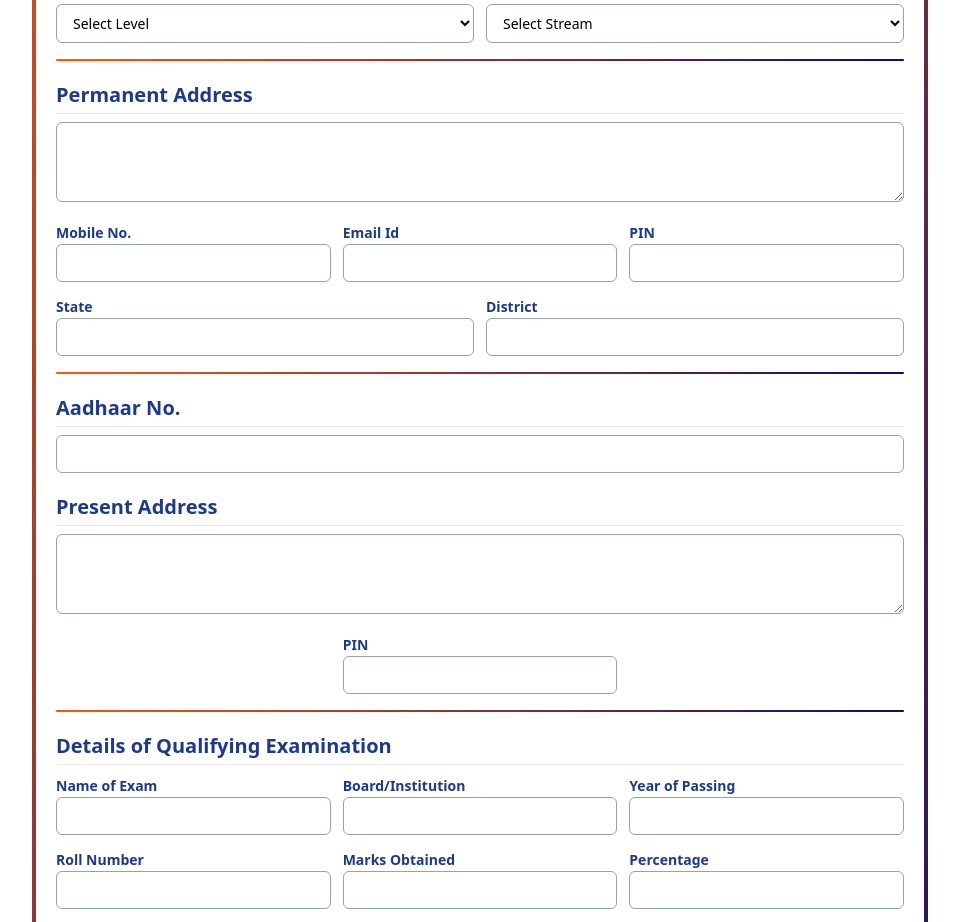
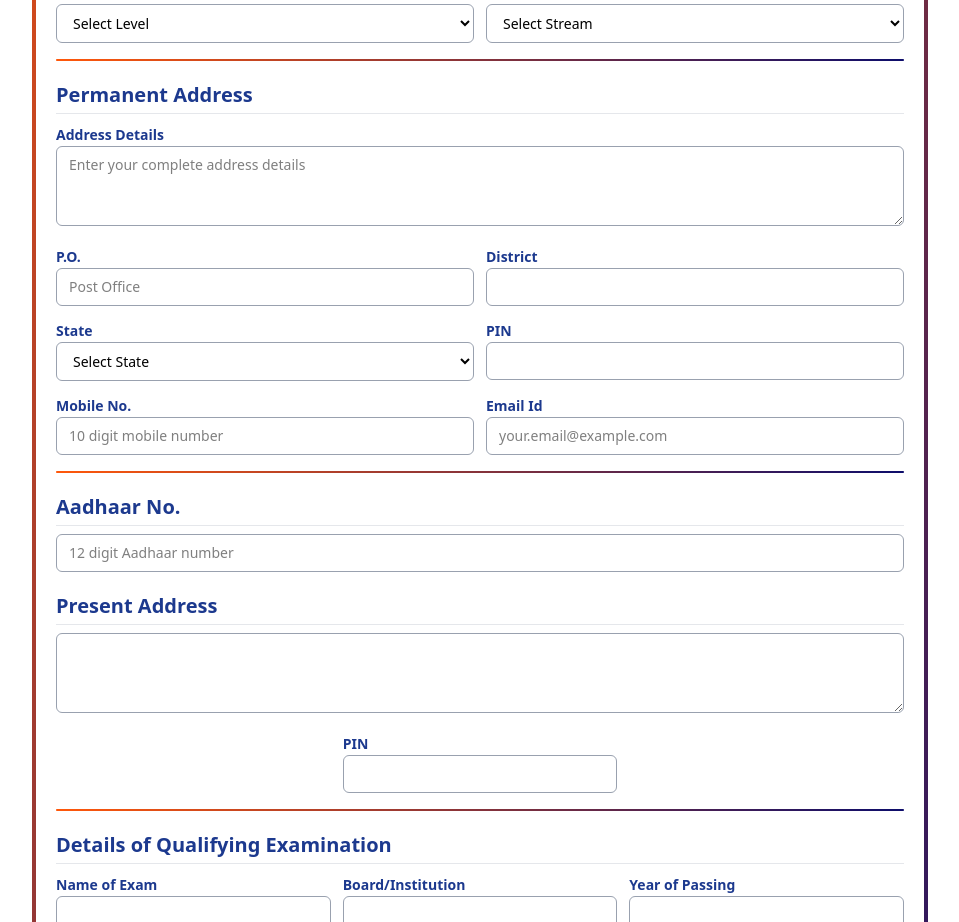
Before and after one commit to SudeepAcharjee/DBOS, a React (Vite) app: page / in a window 1280 px wide. Shown: the part 1001-1923 px from the top of the page, without its empty margins (160-1119 px from the left). Built offline with nearby package versions, Linux system fonts and the light colour scheme.

Commit message:
form update

```diff
--- a/src/components/Form.jsx
+++ b/src/components/Form.jsx
@@ -32,9 +32,12 @@ const Form = () => {
     "non-langSubject": [],
     addSubject: [],
     permanentAddress: "",
+    po: "",
+    district: "",
+    state: "",
+    permanentPin: "",
     mobile: "",
     email: "",
-    permanentPin: "",
     aadhaar: "",
     presentAddress: "",
     presentPin: "",
@@ -53,8 +56,6 @@ const Form = () => {
     centerCode: "",
     coordinatorName: "",
     coordinatorCode: "",
-    state: "",
-    district: "",
   };
   const [form, setForm] = useState(initialForm);
   // Declaration checks (must be accepted to submit)
@@ -112,8 +113,9 @@ const Form = () => {
   const nonLangSubject = form["non-langSubject"] || [];
   const addSubject = form.addSubject || [];
 
-  // Subject options based on admission level
-  const subjectOptions = {
+  // Subject options based on admission level and stream
+  const getSubjectOptions = (admissionLevel, stream) => {
+    const baseOptions = {
       "Secondary (10th)": {
         language: ["Hindi", "English", "Bengali", "Assamese"],
         nonLanguage: ["Mathematics", "Science", "Social Science"],
@@ -121,26 +123,7 @@ const Form = () => {
       },
       "Sr. Secondary (12th)": {
         language: ["Hindi", "English", "Sanskrit", "Bengali", "Assamese"],
-      nonLanguage: [
-        "Mathematics",
-        "Home Science*",
-        "Psychology*",
-        "Geography*",
-        "Economics",
-        "Business Studies",
-        "Physics*",
-        "History",
-        "Environmental Science*",
-        "Chemistry*",
-        "Political Science",
-        "Biology*",
-        "Accountancy",
-        "Introduction to Law",
-        "Computer Science*",
-        "Sociology",
-        "Tourism",
-        "Physical Education and Yoga*",
-      ],
+        nonLanguage: [],
         additional: [
           "Computer Science",
           "Data Entry Operator",
@@ -150,28 +133,144 @@ const Form = () => {
       },
     };
 
+    // For 12th standard, show stream-specific subjects
+    if (admissionLevel === "Sr. Secondary (12th)" && stream) {
+      const streamSubjects = {
+        "Non-Medical": [
+          "Physics",
+          "Chemistry",
+          "Biology",
+          "Mathematics",
+          "Computer Science",
+          "Environmental Science",
+          "Home Science",
+          "Psychology",
+        ],
+        Medical: [
+          "Physics",
+          "Chemistry",
+          "Biology",
+          "Mathematics",
+          "Computer Science",
+          "Environmental Science",
+          "Home Science",
+          "Psychology",
+        ],
+        Commerce: [
+          "Accountancy",
+          "Business Studies",
+          "Economics",
+          "Introduction to Law",
+        ],
+        Arts: [
+          "History",
+          "Geography",
+          "Political Science",
+          "Sociology",
+          "Tourism",
+          "Physical Education and Yoga",
+        ],
+      };
+
+      baseOptions["Sr. Secondary (12th)"].nonLanguage =
+        streamSubjects[stream] || [];
+    }
+
+    return baseOptions[admissionLevel] || baseOptions["Secondary (10th)"];
+  };
+
+  const subjectOptions = getSubjectOptions(form.admissionfor, form.stream);
+
   // Dropdown options
   const genderOptions = ["Male", "Female", "Other"];
   const admissionForOptions = ["Secondary (10th)", "Sr. Secondary (12th)"];
   const casteOptions = ["General", "SC", "ST", "OBC", "MOBC"];
   const religionOptions = [
     "Hindu",
-    "Muslim",
+    "Islam",
     "Christian",
     "Sikh",
     "Buddhist",
     "Jain",
     "Other",
   ];
-  const maritalStatusOptions = ["Single", "Married", "Divorced", "Widowed"];
+  const maritalStatusOptions = ["Married", "Unmarried", "Divorced", "Widowed"];
   const streamOptions = ["Arts", "Commerce", "Non-Medical", "Medical"];
   const sessionOptions = ["December", "January"];
   const mediumOptions = ["English", "Hindi"];
   const modeOptions = ["Virtual Mode"];
 
+  const stateOptions = [
+    "Andhra Pradesh",
+    "Arunachal Pradesh",
+    "Assam",
+    "Bihar",
+    "Chhattisgarh",
+    "Goa",
+    "Gujarat",
+    "Haryana",
+    "Himachal Pradesh",
+    "Jharkhand",
+    "Karnataka",
+    "Kerala",
+    "Madhya Pradesh",
+    "Maharashtra",
+    "Manipur",
+    "Meghalaya",
+    "Mizoram",
+    "Nagaland",
+    "Odisha",
+    "Punjab",
+    "Rajasthan",
+    "Sikkim",
+    "Tamil Nadu",
+    "Telangana",
+    "Tripura",
+    "Uttar Pradesh",
+    "Uttarakhand",
+    "West Bengal",
+    "Andaman and Nicobar Islands",
+    "Chandigarh",
+    "Dadra and Nagar Haveli and Daman and Diu",
+    "Delhi",
+    "Jammu and Kashmir",
+    "Ladakh",
+    "Lakshadweep",
+    "Puducherry",
+  ];
+
   const handleInputChange = (e) => {
     const { name, value } = e.target;
-    setForm((prev) => ({ ...prev, [name]: value }));
+
+    // Input validation
+    if (name === "aadhaar" && value.length > 12) {
+      return; // Don't update if more than 12 digits
+    }
+    if (name === "mobile" && value.length > 10) {
+      return; // Don't update if more than 10 digits
+    }
+
+    setForm((prev) => {
+      const newForm = { ...prev, [name]: value };
+
+      // Auto-select English when admission level is selected
+      if (name === "admissionfor" && value) {
+        const currentLangSubjects = newForm.langSubject || [];
+        if (!currentLangSubjects.includes("English")) {
+          newForm.langSubject = [...currentLangSubjects, "English"];
+        }
+      }
+
+      // Clear non-language subjects when stream changes for 12th
+      if (
+        name === "stream" &&
+        newForm.admissionfor === "Sr. Secondary (12th)"
+      ) {
+        newForm["non-langSubject"] = [];
+      }
+
+      return newForm;
+    });
   };
 
   const toggleDeclaration = (key) => {
@@ -319,9 +418,12 @@ const Form = () => {
         "non-langSubject": form["non-langSubject"] || [],
         addSubject: form.addSubject || [],
         permanentAddress: form.permanentAddress,
+        po: form.po || "",
+        district: form.district || "",
+        state: form.state || "",
+        permanentPin: form.permanentPin,
         mobile: form.mobile,
         email: form.email,
-        permanentPin: form.permanentPin,
         aadhaar: form.aadhaar,
         presentAddress: form.presentAddress,
         presentPin: form.presentPin,
@@ -339,8 +441,6 @@ const Form = () => {
         centerCode: form.centerCode || "",
         coordinatorName: form.coordinatorName || "",
         coordinatorCode: form.coordinatorCode || "",
-        state: form.state || "",
-        district: form.district || "",
       };
 
       console.log("Form data being sent to database:", formDataForDB);
@@ -840,8 +940,7 @@ const Form = () => {
                       *CHOOSE 2 LANGUAGE SUBJECTS
                     </h3>
                     <div className="grid grid-cols-2 md:grid-cols-4 gap-3">
-                      {subjectOptions[form.admissionfor]?.language.map(
-                        (subject) => (
+                      {subjectOptions?.language?.map((subject) => (
                         <label
                           key={subject}
                           className="flex items-center space-x-2 cursor-pointer"
@@ -853,13 +952,20 @@ const Form = () => {
                               handleCheckboxChange("langSubject", subject)
                             }
                             className="w-4 h-4 text-blue-600 border-gray-300 rounded focus:ring-blue-500"
+                            disabled={subject === "English"}
                           />
-                            <span className="text-sm text-gray-700">
-                              {subject}
+                          <span
+                            className={`text-sm ${
+                              subject === "English"
+                                ? "text-gray-500"
+                                : "text-gray-700"
+                            }`}
+                          >
+                            {subject}{" "}
+                            {subject === "English" ? "(Auto-selected)" : ""}
                           </span>
                         </label>
-                        )
-                      )}
+                      ))}
                     </div>
                     <p className="text-xs text-gray-500 mt-2">
                       Selected: {langSubject.length}/2
@@ -867,13 +973,15 @@ const Form = () => {
                   </div>
 
                   {/* Non-Language Subjects */}
+                  {form.admissionfor === "Sr. Secondary (12th)" &&
+                  form.stream ? (
                     <div className="bg-white border border-gray-200 rounded-lg p-4">
                       <h3 className="text-lg font-bold text-red-600 mb-4">
-                      *CHOOSE 3 NON-LANGUAGE SUBJECTS
+                        *CHOOSE NON-LANGUAGE SUBJECTS FOR{" "}
+                        {form.stream.toUpperCase()} STREAM
                       </h3>
                       <div className="grid grid-cols-2 md:grid-cols-4 gap-3">
-                      {subjectOptions[form.admissionfor]?.nonLanguage.map(
-                        (subject) => (
+                        {subjectOptions?.nonLanguage?.map((subject) => (
                           <label
                             key={subject}
                             className="flex items-center space-x-2 cursor-pointer"
@@ -890,13 +998,43 @@ const Form = () => {
                               {subject}
                             </span>
                           </label>
-                        )
-                      )}
+                        ))}
+                      </div>
+                      <p className="text-xs text-gray-500 mt-2">
+                        Selected: {nonLangSubject.length}/
+                        {subjectOptions?.nonLanguage?.length || 0}
+                      </p>
+                    </div>
+                  ) : form.admissionfor === "Secondary (10th)" ? (
+                    <div className="bg-white border border-gray-200 rounded-lg p-4">
+                      <h3 className="text-lg font-bold text-red-600 mb-4">
+                        *CHOOSE 3 NON-LANGUAGE SUBJECTS
+                      </h3>
+                      <div className="grid grid-cols-2 md:grid-cols-4 gap-3">
+                        {subjectOptions?.nonLanguage?.map((subject) => (
+                          <label
+                            key={subject}
+                            className="flex items-center space-x-2 cursor-pointer"
+                          >
+                            <input
+                              type="checkbox"
+                              checked={nonLangSubject.includes(subject)}
+                              onChange={() =>
+                                handleCheckboxChange("non-langSubject", subject)
+                              }
+                              className="w-4 h-4 text-blue-600 border-gray-300 rounded focus:ring-blue-500"
+                            />
+                            <span className="text-sm text-gray-700">
+                              {subject}
+                            </span>
+                          </label>
+                        ))}
                       </div>
                       <p className="text-xs text-gray-500 mt-2">
                         Selected: {nonLangSubject.length}/3
                       </p>
                     </div>
+                  ) : null}
 
                   {/* Additional Subjects */}
                   <div className="bg-white border border-gray-200 rounded-lg p-4">
@@ -904,8 +1042,7 @@ const Form = () => {
                       *CHOOSE 1 ADDITIONAL SUBJECT
                     </h3>
                     <div className="grid grid-cols-2 md:grid-cols-4 gap-3">
-                      {subjectOptions[form.admissionfor]?.additional.map(
-                        (subject) => (
+                      {subjectOptions?.additional?.map((subject) => (
                         <label
                           key={subject}
                           className="flex items-center space-x-2 cursor-pointer"
@@ -922,8 +1059,7 @@ const Form = () => {
                             {subject}
                           </span>
                         </label>
-                        )
-                      )}
+                      ))}
                     </div>
                     <p className="text-xs text-gray-500 mt-2">
                       Selected: {addSubject.length}/1
@@ -950,15 +1086,71 @@ const Form = () => {
 
               <div className={sectionTitleClass}>Permanent Address</div>
               <div>
+                <label className={labelClass}>Address Details</label>
                 <textarea
                   className={`${inputClass} min-h-20 resize-y`}
                   name="permanentAddress"
                   value={form.permanentAddress}
                   onChange={handleInputChange}
+                  placeholder="Enter your complete address details"
                 />
               </div>
 
-              <div className="grid grid-cols-1 md:grid-cols-3 gap-3">
+              <div className="grid grid-cols-1 md:grid-cols-2 gap-3">
+                <div>
+                  <label className={labelClass}>P.O.</label>
+                  <input
+                    className={inputClass}
+                    type="text"
+                    name="po"
+                    value={form.po || ""}
+                    onChange={handleInputChange}
+                    placeholder="Post Office"
+                  />
+                </div>
+                <div>
+                  <label className={labelClass}>District</label>
+                  <input
+                    className={inputClass}
+                    type="text"
+                    name="district"
+                    value={form.district}
+                    onChange={handleInputChange}
+                  />
+                </div>
+              </div>
+
+              <div className="grid grid-cols-1 md:grid-cols-2 gap-3">
+                <div>
+                  <label className={labelClass}>State</label>
+                  <select
+                    className={inputClass}
+                    name="state"
+                    value={form.state}
+                    onChange={handleInputChange}
+                  >
+                    <option value="">Select State</option>
+                    {stateOptions.map((state) => (
+                      <option key={state} value={state}>
+                        {state}
+                      </option>
+                    ))}
+                  </select>
+                </div>
+                <div>
+                  <label className={labelClass}>PIN</label>
+                  <input
+                    className={inputClass}
+                    type="text"
+                    name="permanentPin"
+                    value={form.permanentPin}
+                    onChange={handleInputChange}
+                    maxLength="6"
+                  />
+                </div>
+              </div>
+
+              <div className="grid grid-cols-1 md:grid-cols-2 gap-3">
                 <div>
                   <label className={labelClass}>Mobile No.</label>
                   <input
@@ -967,6 +1159,8 @@ const Form = () => {
                     name="mobile"
                     value={form.mobile}
                     onChange={handleInputChange}
+                    maxLength="10"
+                    placeholder="10 digit mobile number"
                   />
                 </div>
                 <div>
@@ -977,39 +1171,7 @@ const Form = () => {
                     name="email"
                     value={form.email}
                     onChange={handleInputChange}
-                  />
-                </div>
-                <div>
-                  <label className={labelClass}>PIN</label>
-                  <input
-                    className={inputClass}
-                    type="text"
-                    name="permanentPin"
-                    value={form.permanentPin}
-                    onChange={handleInputChange}
-                  />
-                </div>
-              </div>
-
-              <div className="grid grid-cols-1 md:grid-cols-2 gap-3 mb-3">
-                <div>
-                  <label className={labelClass}>State</label>
-                  <input
-                    className={inputClass}
-                    type="text"
-                    name="state"
-                    value={form.state}
-                    onChange={handleInputChange}
-                  />
-                </div>
-                <div>
-                  <label className={labelClass}>District</label>
-                  <input
-                    className={inputClass}
-                    type="text"
-                    name="district"
-                    value={form.district}
-                    onChange={handleInputChange}
+                    placeholder="your.email@example.com"
                   />
                 </div>
               </div>
@@ -1039,6 +1201,8 @@ const Form = () => {
                   name="aadhaar"
                   value={form.aadhaar}
                   onChange={handleInputChange}
+                  maxLength="12"
+                  placeholder="12 digit Aadhaar number"
                 />
               </div>
 
```
Lines whose indentation alone changed are shown as unchanged.
